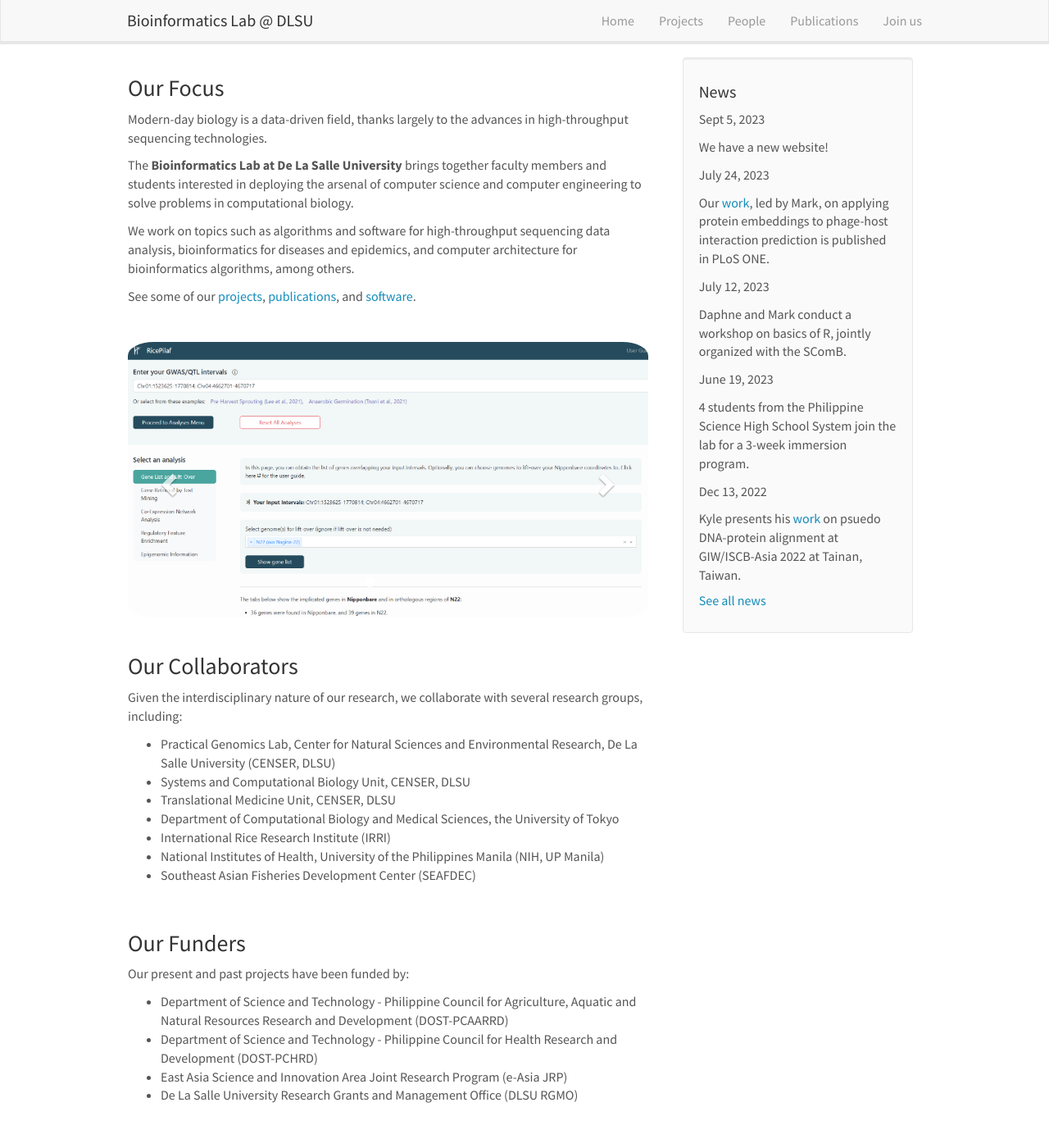
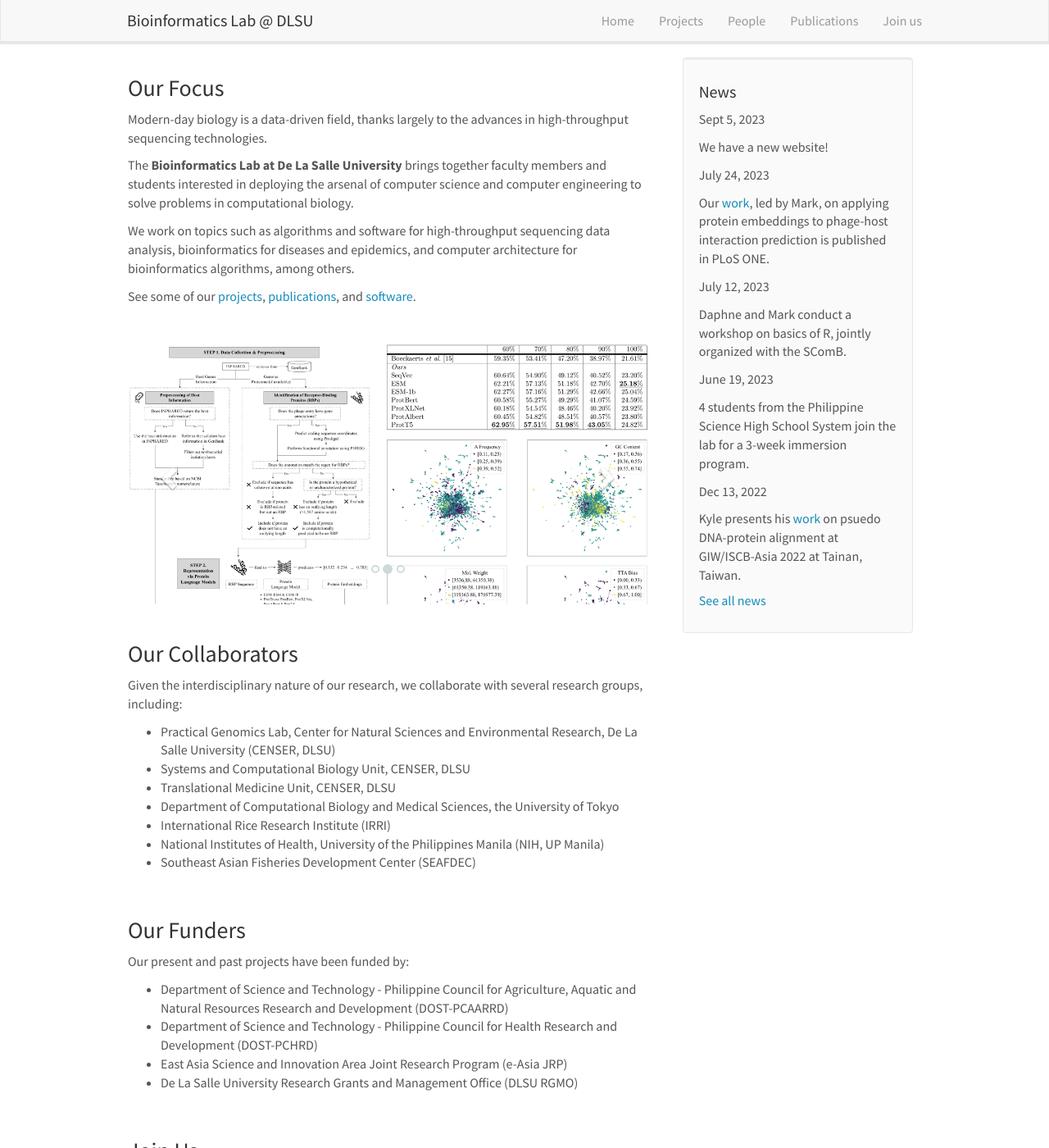
Before and after one commit to bioinfodlsu/bioinfodlsu.github.io, a Jekyll site: the page built from _pages/home.md, in a window 1280 px wide and 1400 px high. Shown: the whole window at 82% size. Built offline with Jekyll 4.4.1, drawn with Linux system fonts in a browser that asks for light colours; nearby versions of some CDN libraries.

Commit message:
Style carousel

```diff
--- a/_pages/home.md
+++ b/_pages/home.md
@@ -18,15 +18,15 @@ See some of our [projects](projects), [publications](publications), and [softwar
 
 <br>
 
-<div markdown="0" id="carousel" class="carousel slide" data-ride="carousel" data-interval="4000" data-pause="hover" >
+<div markdown="0" id="carousel" class="carousel slide" data-ride="carousel" data-interval="4000" data-pause="hover">
     <!-- Menu -->
     <ol class="carousel-indicators">
         <li data-target="#carousel" data-slide-to="0" class="active"></li>
         <li data-target="#carousel" data-slide-to="1"></li>
         <li data-target="#carousel" data-slide-to="2"></li>
-        <li data-target="#carousel" data-slide-to="3"></li>
+        <!-- <li data-target="#carousel" data-slide-to="3"></li>
         <li data-target="#carousel" data-slide-to="4"></li>
-        <li data-target="#carousel" data-slide-to="5"></li>
+        <li data-target="#carousel" data-slide-to="5"></li> -->
     </ol>
 
     <!-- Items -->
@@ -35,19 +35,10 @@ See some of our [projects](projects), [publications](publications), and [softwar
             <img src="{{ site.url }}{{ site.baseurl }}/images/slider/ricepilaf.png" alt="Slide 1" />
         </div>
         <div class="item">
-            <img src="{{ site.url }}{{ site.baseurl }}/images/slider/ricepilaf.png" alt="Slide 2" />
+            <img src="{{ site.url }}{{ site.baseurl }}/images/slider/phipred.png" alt="Slide 1" />
         </div>
         <div class="item">
-            <img src="{{ site.url }}{{ site.baseurl }}/images/slider/ricepilaf.png" alt="Slide 3" />
-        </div>
-        <div class="item">
-            <img src="{{ site.url }}{{ site.baseurl }}/images/slider/ricepilaf.png" alt="Slide 4" />
-        </div>
-        <div class="item">
-            <img src="{{ site.url }}{{ site.baseurl }}/images/slider/ricepilaf.png" alt="Slide 5" />
-        </div>
-        <div class="item">
-            <img src="{{ site.url }}{{ site.baseurl }}/images/slider/ricepilaf.png" alt="Slide 6" />
+            <img src="{{ site.url }}{{ site.baseurl }}/images/slider/ricepilaf2.png" alt="Slide 2" />
         </div>
     </div>
 
--- a/css/main.scss
+++ b/css/main.scss
@@ -133,3 +133,20 @@ body {
 	padding: 0;
 	margin: 0;
 }
+
+.carousel .item {
+	height: 20em;
+}
+
+#homeid img {
+	border-radius: 2%;
+	object-fit: cover;
+}
+
+.carousel-indicators .active {
+	background-color: #cedada;
+}
+
+.carousel-indicators li {
+	border: 2px solid #cedada;
+}
```
